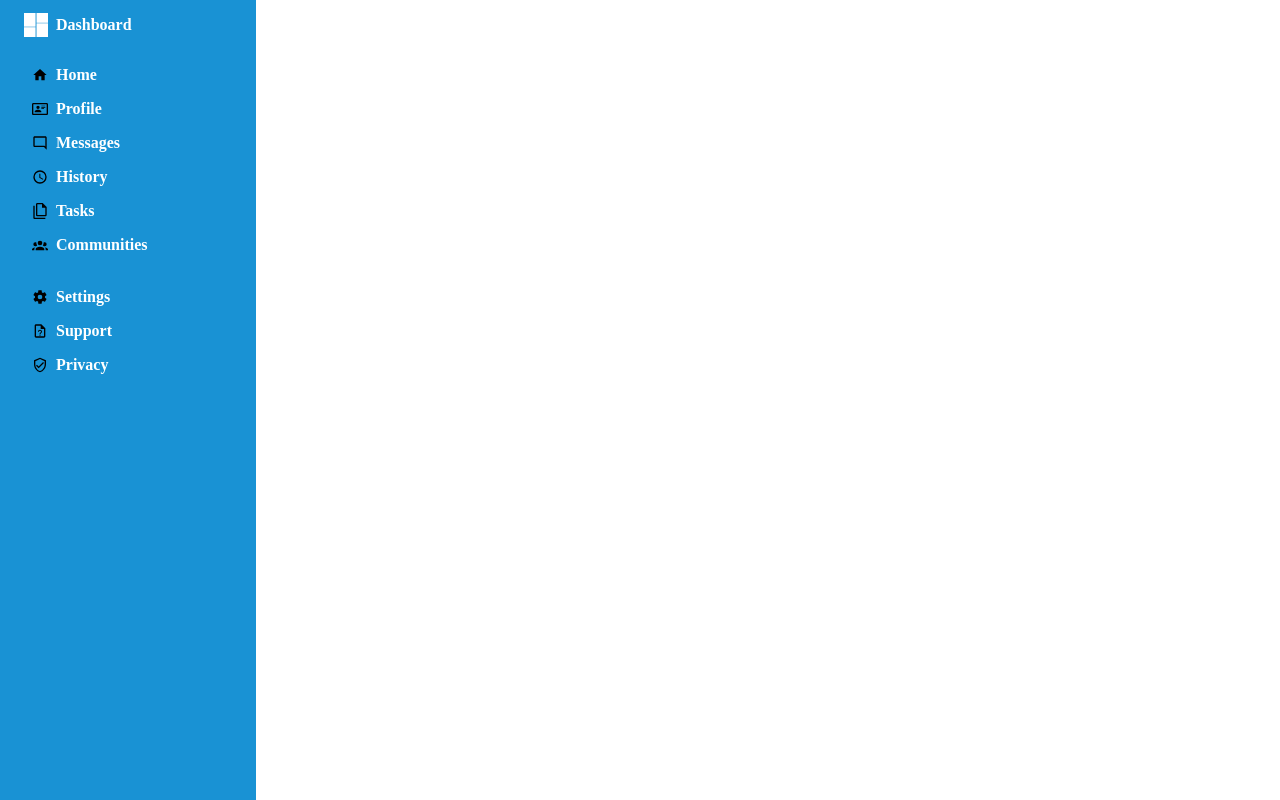
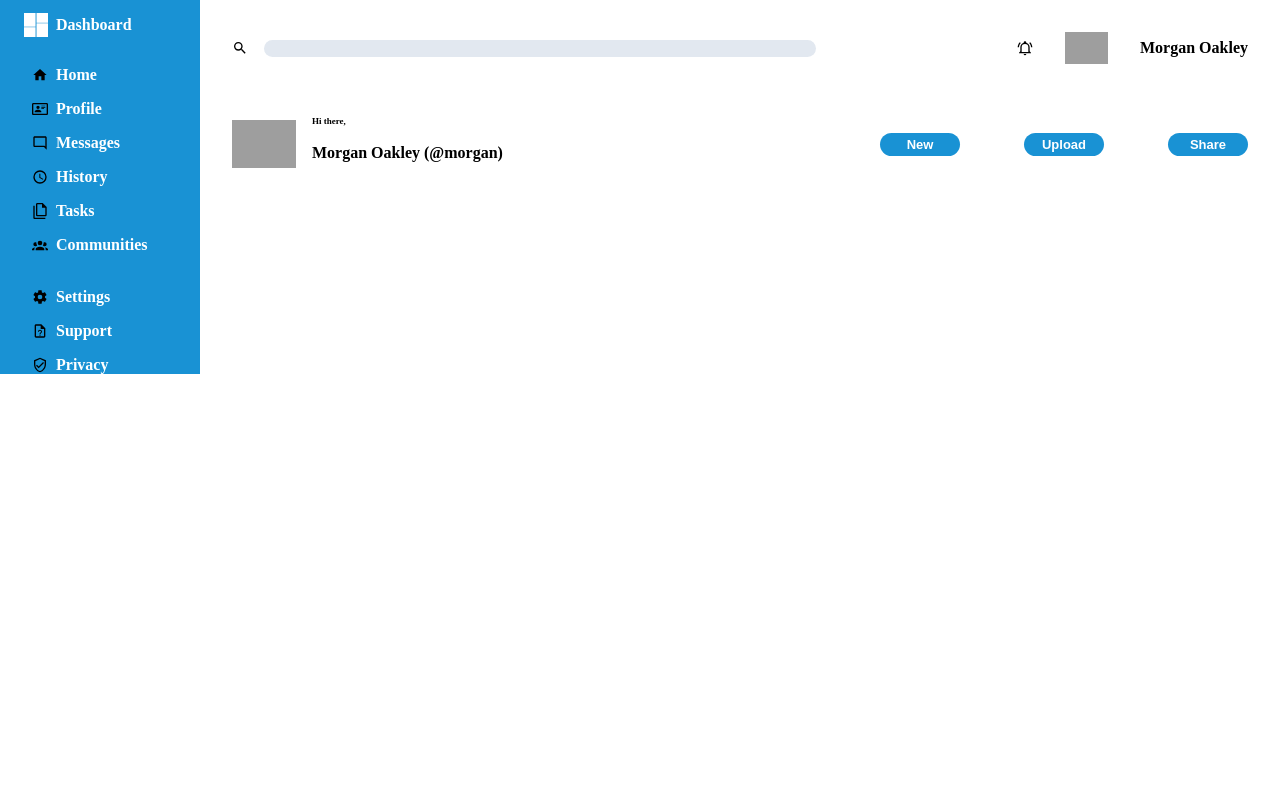
Before and after one commit to playtunes100/dashboard, a plain HTML site: page index.html in a window 1280 px wide. Shown: the top 800 px of the page. Drawn offline with Linux system fonts and the light colour scheme; grey boxes are pictures that could not be loaded.

Commit message:
Add header html and css

```diff
--- a/css/styles.css
+++ b/css/styles.css
@@ -2,13 +2,17 @@
 body {
     margin: 0;
     display: grid;
-    grid-template-columns: repeat(10,10vw);
-    grid-template-rows: repeat(10, 10vw);
-    grid-auto-rows: 10vw;
+    grid-template-columns: 200px 1fr;
+    grid-template-rows: auto 1fr;
+    grid-template-areas:
+    'nav header'
+    'nav content';
 }
 
+
+
 .nav{
-    grid-area: 1/1/11/3;
+    grid-area: nav;
     background-color: #1992d4;
     color: white;
 }
@@ -43,23 +47,85 @@ body {
 }
 
 .header {
-    grid-area: 1/3/2/11;
+
+    grid-area: header;
+    display: grid;
+    grid-template-columns: 3fr 2fr;
+    grid-template-rows: 1fr 1fr;
+    grid-template-areas:
+    'search profile'
+    'greeting buttons';
 }
 
-.main-content {
-    grid-area: 2/3/11/11;
-    display: grid;
-    grid-template-columns: repeat(8,10vw);
+.search-container {
+    grid-area: search;
+    margin: 2rem;
+    display: flex;
+    gap: 1rem;
+    align-items: center;
+}
+.search-container input {
+    border: none;
+    background-color: #e2e8f0;
+    width: 100%;
+    border-radius: 15px;
 }
 
-.projects {
-    grid-area: 1/1/8/7;
+.search-container img {
+    height: 1rem;
 }
 
-.announcements {
-    grid-area: 1/7/3/9;
+.profile-container {
+    grid-area: profile;
+    margin: 2rem;
+    display: flex;
+    gap: 2rem;
+    justify-content: right;
+    align-items:center;
 }
 
-.trending {
-    grid-area: 3/7/8/9;
+.profile-container span {
+    font-weight: bold;
 }
+#notification {
+    height: 1rem;
+}
+
+#profile-pic {
+    height: 2rem;
+}
+
+.greeting-container {
+    grid-area: greeting;
+    margin-left: 2rem;
+    display: flex;
+    gap: 1rem;
+    align-items: center;
+    font-weight: bold;
+}
+
+.greeting-container img {
+    width: 4rem;
+}
+
+.greeting-container span {
+    font-size:xx-small;
+}
+
+.buttons-container {
+    display: flex;
+    align-items: center;
+    margin: 2rem;
+    justify-content: space-between;
+}
+
+.buttons-container button {
+    border: none;
+    width: 5rem;
+    border-radius: 15px;
+    padding: 4px;
+    color: white;
+    font-size: small;
+    font-weight: bold;
+    background-color: #1992d4;
+}
--- a/index.html
+++ b/index.html
@@ -54,7 +54,28 @@
         </div>
     </div>
     <div class="header">
+        <div class="search-container">
+            <img src="./images/search.svg" />
+            <input type="text" />
+        </div>
+        <div class="profile-container">
+            <img id="notification" src="./images/bell.svg" />
+            <img id="profile-pic" src="https://avataaars.io/?avatarStyle=Circle&topType=ShortHairDreads01&accessoriesType=Round&hairColor=Black&facialHairType=BeardLight&facialHairColor=Black&clotheType=Hoodie&clotheColor=Blue03&eyeType=Default&eyebrowType=Default&mouthType=Default&skinColor=DarkBrown" />
+            <span >Morgan Oakley</span>
+        </div>
+        <div class="greeting-container">
+            <img src="https://avataaars.io/?avatarStyle=Circle&topType=ShortHairDreads01&accessoriesType=Round&hairColor=Black&facialHairType=BeardLight&facialHairColor=Black&clotheType=Hoodie&clotheColor=Blue03&eyeType=Default&eyebrowType=Default&mouthType=Default&skinColor=DarkBrown"/>
+            <div>
+                <span>Hi there,</span>
+                <p>Morgan Oakley (@morgan)</p>
+            </div>
 
+        </div>
+        <div class="buttons-container">
+            <button type="button">New</button>
+            <button type="button">Upload</button>
+            <button type="button">Share</button>
+        </div>
     </div>
     <div class="main-content">
         <div class="projects">
```
